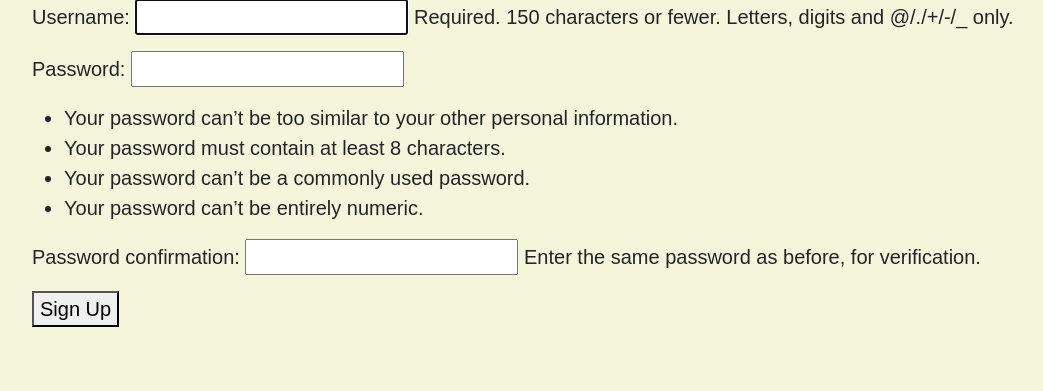
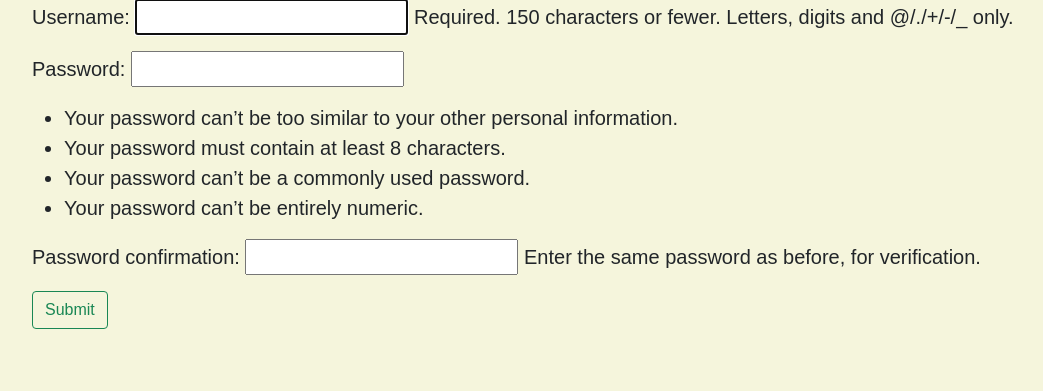
Before and after one commit to Dthakkar18/Stock-Pocket, a Django app: page /signup/ in a window 1280 px wide. Shown: the part 108-499 px from the top of the page, without its empty margins (8-1051 px from the left). Run offline with Django 3.2, Linux system fonts and the light colour scheme.

Commit message:
Login and Signup
- changed the signup and login form submit buttons
- went through the site making sure everything works accordingly

```diff
--- a/templates/registration/login.html
+++ b/templates/registration/login.html
@@ -74,7 +74,7 @@
                         </div>
                     </div>
                 </div>
-                <button type="submit" name="login" value="login" class="btn btn-success">Submit</button>
+                <button type="submit" name="login" value="login" class="btn btn-outline-success">Submit</button>
 
 
             </form>
--- a/templates/registration/signup.html
+++ b/templates/registration/signup.html
@@ -31,6 +31,12 @@
         left: 20px;
     }
 
+    button{
+        border-radius: 0px;
+        border: 2px solid black;
+        font-weight: 500;
+    }
+
     </style>
 
     <body>
@@ -40,7 +46,7 @@
             <form method="post">
                 {% csrf_token %}
                 {{ form.as_p }}
-                <button type="submit">Sign Up</button>
+                <button type="submit" class="btn btn-outline-success">Submit</button>
             </form>
         </div>
 
```
